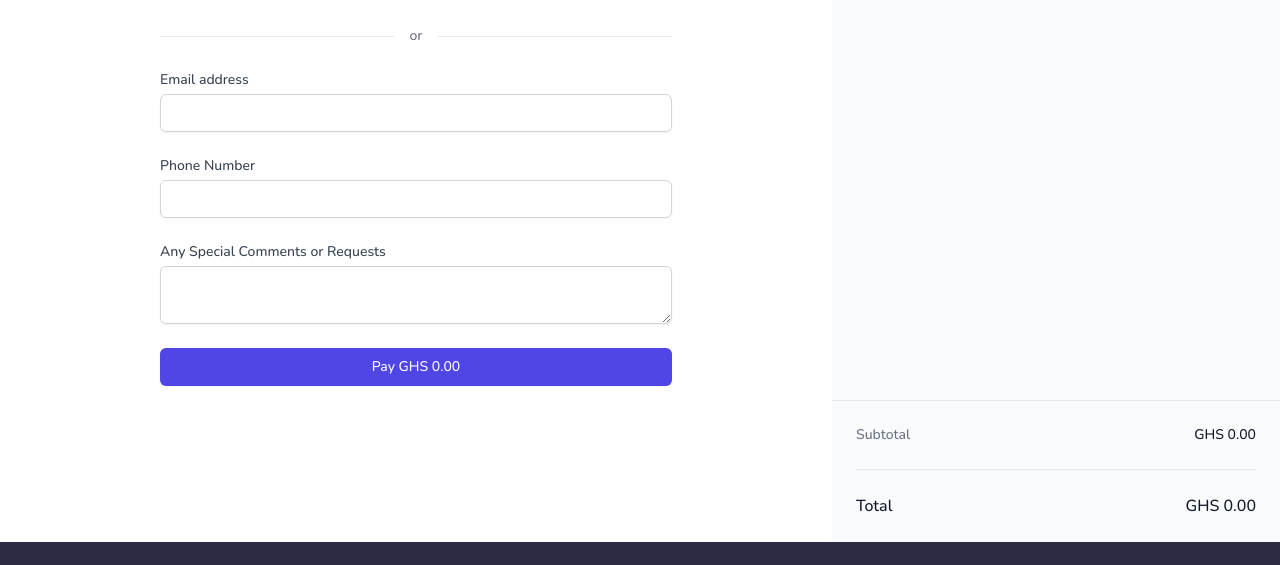
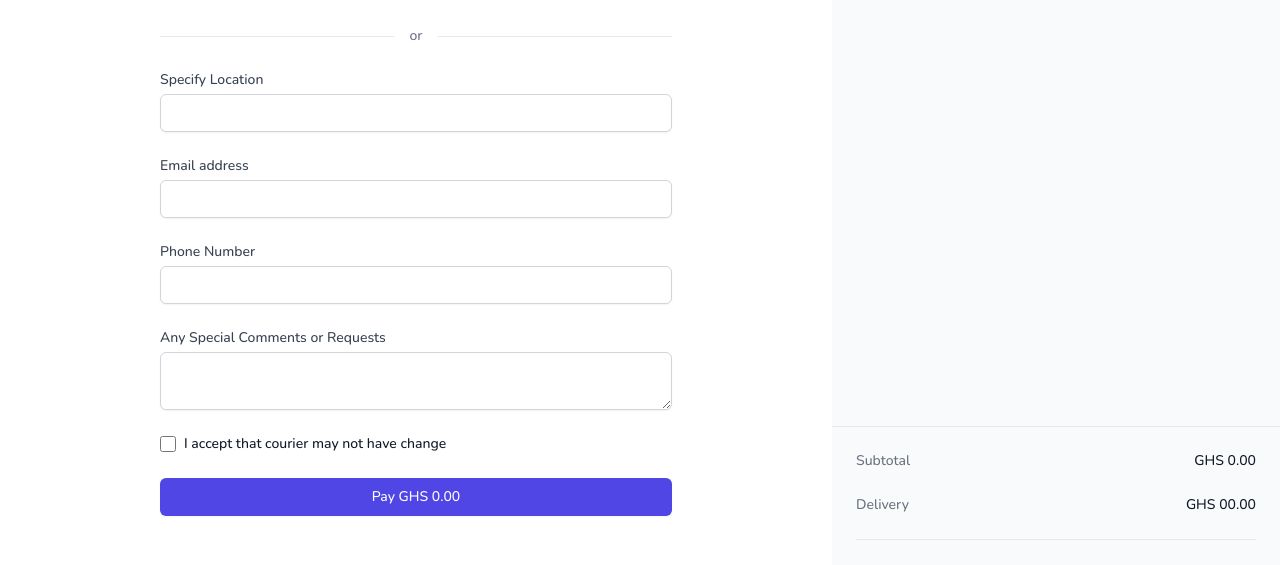
Before and after one commit to williyem/Restaurant-app, a Next.js app: page /checkout in a window 1280 px wide. Shown: the part 162-727 px from the top of the page. Built offline with nearby package versions, Linux system fonts and the light colour scheme; no server answers.

Commit message:
fix: added logics to checkout page

```diff
--- a/app/checkout/page.tsx
+++ b/app/checkout/page.tsx
@@ -8,17 +8,59 @@ import {
 import { AppDispatch, useAppSelector } from "@/utils/redux/store";
 import { Disclosure } from "@headlessui/react";
 import { useDispatch } from "react-redux";
+import { SubmitHandler, Controller, useForm } from "react-hook-form";
+import { useRef, useState } from "react";
 
-const subtotal = "GHS 210.00";
 // const discount = { code: "CHEAPSKATE", amount: "GHS 24.00" };
 // const taxes = "GHS 23.68";
-const delivery = "GHS 22.00";
-const total = "GHS 341.68";
+const delivery = "GHS 00.00";
+
+type Inputs = {
+  location?: string;
+  password: string;
+  email: string;
+  phone: string;
+  requests?: string;
+};
+
+const isLocationRequired = (isDelivery: boolean) => {
+  if (isDelivery) {
+    return {
+      required: "Location is required",
+    };
+  }
+
+  return { required: false };
+};
 
 export default function Example() {
+  const [isChecked, setChecked] = useState<boolean>(false);
   const { isDelivery } = useAppSelector((state) => state.restaurant);
   const { total } = useAppSelector((state) => state.cart);
   const dispatch = useDispatch<AppDispatch>();
+
+  const {
+    register,
+    handleSubmit,
+    setValue,
+    watch,
+    control,
+    formState: { errors },
+  } = useForm<Inputs>();
+  const handleCheckboxChange = () => {
+    // Update the state when the checkbox changes
+    setChecked(!isChecked);
+  };
+
+  const onSubmit: SubmitHandler<Inputs> = async (data) => {
+    if (isDelivery) {
+      const { location, ...rest } = data;
+      console.log(rest);
+      return;
+    }
+    console.log(data);
+    // await signup(data, setModalOff);
+  };
   return (
     <>
       <main className="lg:min-h-[80vh] lg:overflow-hidden  lg:flex lg:flex-row-reverse">
@@ -196,7 +238,10 @@ export default function Example() {
             <div className="flex  space-x-2 justify-between bg-gray-100 rounded-xl shadow-sm border p-1">
               <button
                 type="button"
-                onClick={() => dispatch(setIsDelivery(true))}
+                onClick={() => {
+                  // !isDelivery && setValue("location", "");
+                  dispatch(setIsDelivery(true));
+                }}
                 className={classNames(
                   isDelivery
                     ? " bg-white border shadow-sm border-gray-300 relative"
@@ -209,7 +254,10 @@ export default function Example() {
               </button>
               <button
                 type="button"
-                onClick={() => dispatch(setIsDelivery(false))}
+                onClick={() => {
+                  // isDelivery && setValue("location", "");
+                  dispatch(setIsDelivery(false));
+                }}
                 className={classNames(
                   !isDelivery
                     ? " bg-white border shadow-sm border-gray-300 relative"
@@ -236,7 +284,7 @@ export default function Example() {
               </div>
             </div>
 
-            <form className="mt-6">
+            <form onSubmit={handleSubmit(onSubmit)} className="mt-6">
               <div className="grid grid-cols-12 gap-y-6 gap-x-4">
                 {isDelivery ? (
                   <div className="col-span-full">
@@ -248,30 +296,47 @@ export default function Example() {
                     </label>
                     <div className="mt-1">
                       <input
+                        {...register(
+                          "location",
+                          isLocationRequired(isDelivery)
+                        )}
                         type="text"
                         id="location"
                         name="location"
                         autoComplete="cc-name"
                         className="block w-full border-gray-300 p-2 border  rounded-md shadow-sm focus:ring-indigo-500 focus:border-indigo-500 sm:text-sm"
                       />
+                      {errors.location?.message ? (
+                        <p className="text-left text-sm text-rose-600">
+                          {errors.location?.message}
+                        </p>
+                      ) : null}
                     </div>
                   </div>
                 ) : null}
                 <div className="col-span-full">
                   <label
-                    htmlFor="email-address"
+                    htmlFor="email"
                     className="block text-sm font-medium text-gray-700"
                   >
                     Email address
                   </label>
                   <div className="mt-1">
                     <input
+                      {...register("email", {
+                        required: "Email is required",
+                      })}
                       type="email"
-                      id="email-address"
-                      name="email-address"
+                      id="email"
+                      name="email"
                       autoComplete="email"
                       className="block w-full border-gray-300 p-2 border  rounded-md shadow-sm focus:ring-indigo-500 focus:border-indigo-500 sm:text-sm"
                     />
+                    {errors.email?.message ? (
+                      <p className="text-left text-sm text-rose-600">
+                        {errors.email?.message}
+                      </p>
+                    ) : null}
                   </div>
                 </div>
                 <div className="col-span-full">
@@ -283,11 +348,19 @@ export default function Example() {
                   </label>
                   <div className="mt-1">
                     <input
+                      {...register("phone", {
+                        required: "Phone is required",
+                      })}
                       type="phone"
                       id="phone"
                       name="phone"
                       className="block w-full border-gray-300 p-2 border  rounded-md shadow-sm focus:ring-indigo-500 focus:border-indigo-500 sm:text-sm"
                     />
+                    {errors.phone?.message ? (
+                      <p className="text-left text-sm text-rose-600">
+                        {errors.phone?.message}
+                      </p>
+                    ) : null}
                   </div>
                 </div>
                 <div className="col-span-full">
@@ -299,6 +372,9 @@ export default function Example() {
                   </label>
                   <div className="mt-1">
                     <textarea
+                      {...register("requests", {
+                        required: false,
+                      })}
                       id="message"
                       rows={2}
                       className="block  w-full border-gray-300 p-2 border  rounded-md shadow-sm text-sm text-gray-900   focus:ring-indigo-500 focus:border-indigo-500  "
@@ -315,7 +391,8 @@ export default function Example() {
                       id="same-as-delivery"
                       name="same-as-delivery"
                       type="checkbox"
-                      defaultChecked
+                      checked={isChecked}
+                      onChange={handleCheckboxChange}
                       className="h-4 w-4 border-gray-300 rounded text-indigo-600 focus:ring-indigo-500"
                     />
                   </div>
@@ -323,13 +400,14 @@ export default function Example() {
                     htmlFor="same-as-delivery"
                     className="text-sm font-medium text-gray-900"
                   >
-                    I accept that courier may not have change{" "}
+                    I accept that courier may not have change
                   </label>
                 </div>
               ) : null}
 
               <button
                 type="submit"
+                disabled={!total || (isDelivery && !isChecked)}
                 className="w-full mt-6 bg-indigo-600 border border-transparent rounded-md shadow-sm py-2 px-4 text-sm font-medium text-white hover:bg-indigo-700 focus:outline-none focus:ring-2 focus:ring-offset-2 focus:ring-indigo-500"
               >
                 Pay GHS {total?.toFixed(2)}
--- a/utils/redux/slices/restaurant-slice.ts
+++ b/utils/redux/slices/restaurant-slice.ts
@@ -8,7 +8,7 @@ const initialState: RestaurantState = {
   selectedCategories: [],
   categories: [],
   selectedCategory: 0,
-  isDelivery: false,
+  isDelivery: true,
 };
 
 export const restaurantSlice = createSlice({
```
